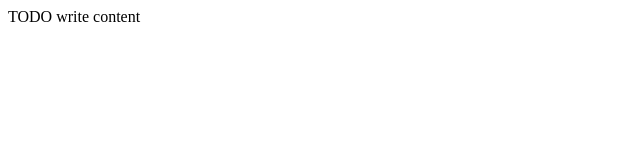
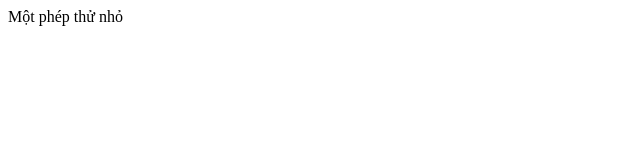
Before and after one commit to tkBinh/training_git, a plain HTML site: page Create_a_project_Struts2/web/index.html in a window 1280 px wide. Shown: the full height of the page, 0-640 px from the left. Drawn offline with Linux system fonts and the light colour scheme.

Commit message:
modified index page

```diff
--- a/Create_a_project_Struts2/web/index.html
+++ b/Create_a_project_Struts2/web/index.html
@@ -1,16 +1,11 @@
 <!DOCTYPE html>
-<!--
-To change this license header, choose License Headers in Project Properties.
-To change this template file, choose Tools | Templates
-and open the template in the editor.
--->
 <html>
     <head>
-        <title>TODO supply a title</title>
+        <title>Bình | Struts 2</title>
         <meta charset="UTF-8">
         <meta name="viewport" content="width=device-width, initial-scale=1.0">
     </head>
     <body>
-        <div>TODO write content</div>
+        <div>Một phép thử nhỏ</div>
     </body>
 </html>
```
